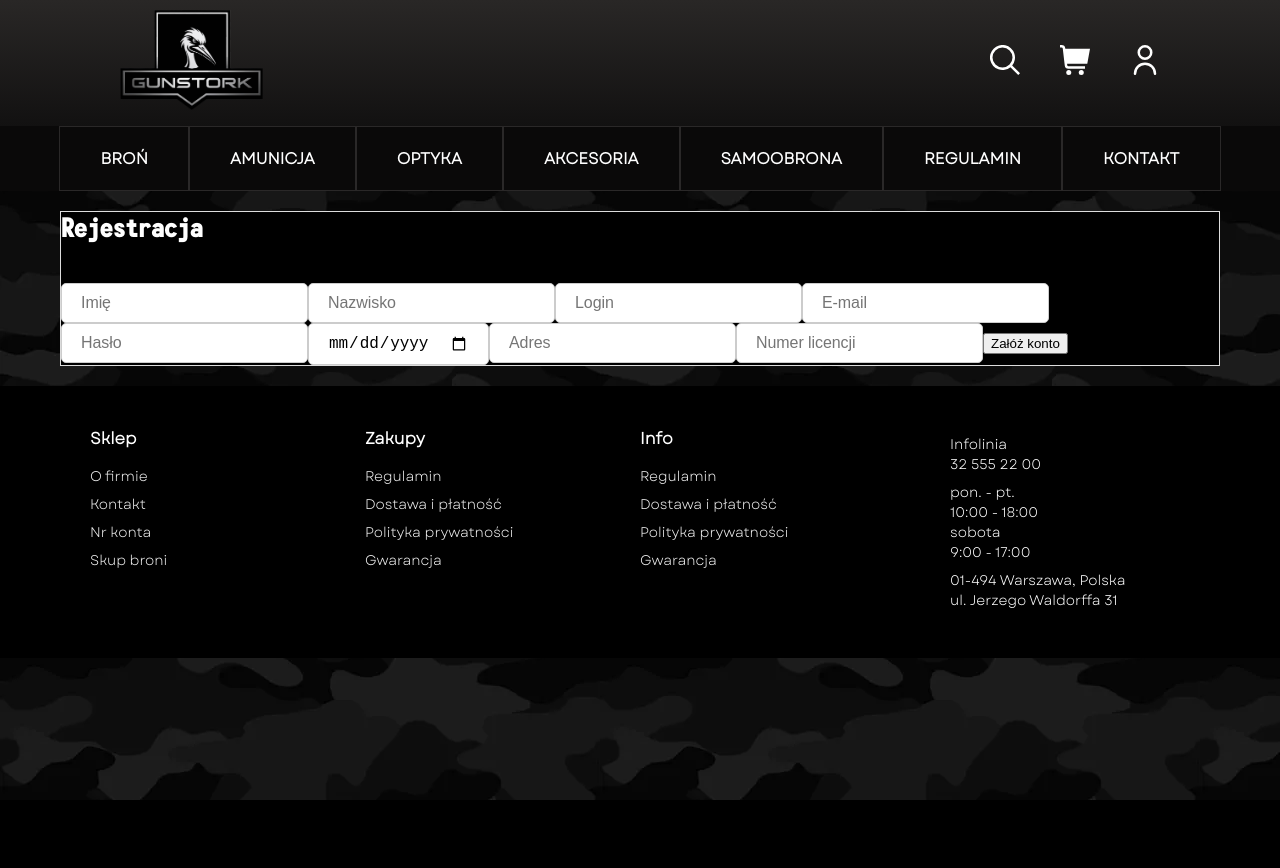
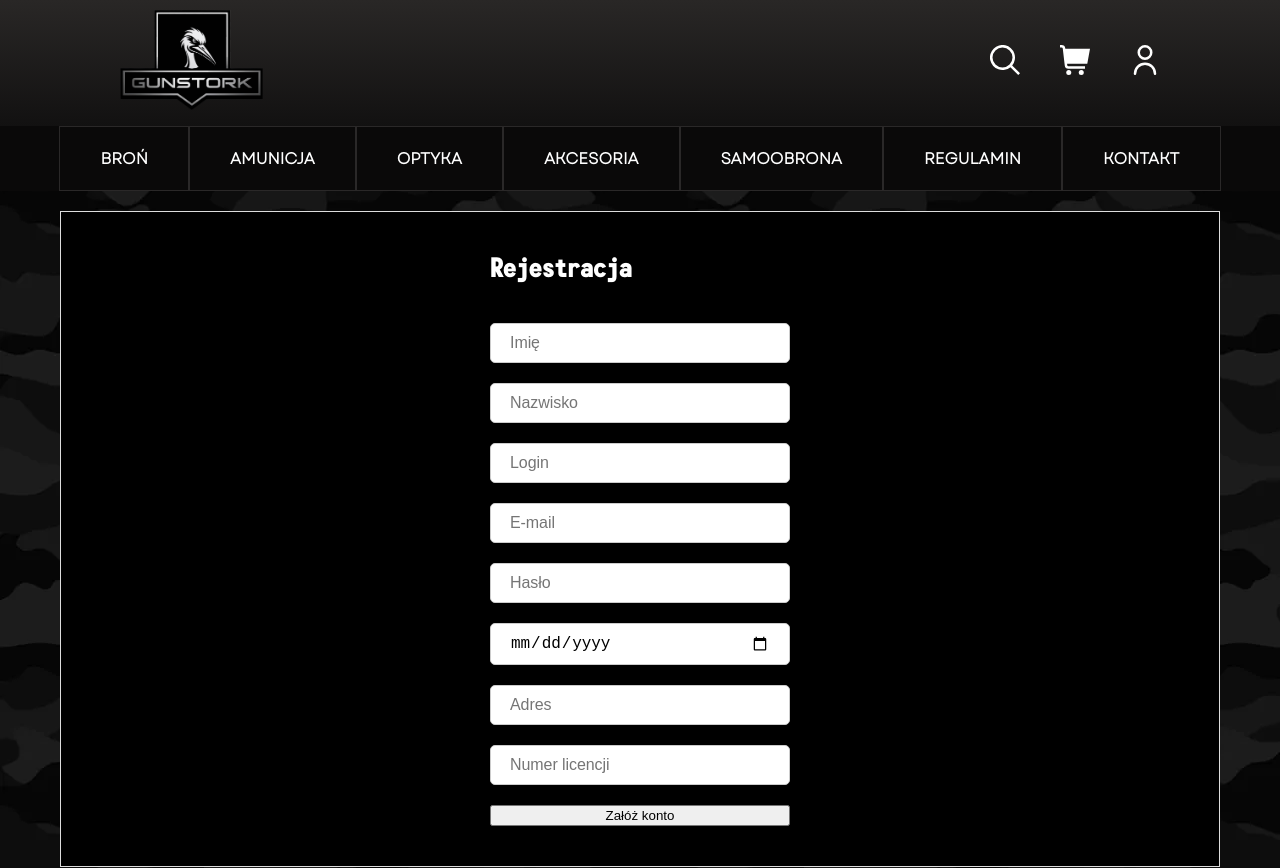
Before and after one commit to BocianRocky/GunStork, a React (Create React App) app in the folder gunstork-frontend/: page /rejestracja in a window 1280 px wide. Shown: the top 868 px of the page. Before the commit the page ends 800 px from the top, so only its background shows below. Built offline with nearby package versions, Linux system fonts and the light colour scheme.

Commit message:
change Register.css

```diff
--- a/gunstork-frontend/src/styles/Register.css
+++ b/gunstork-frontend/src/styles/Register.css
@@ -0,0 +1,21 @@
+.log-reg-container{
+    display: flex;
+    justify-content: center;
+}
+.login-area{
+    min-width: 300px;
+}
+.register-form{
+    display: flex;
+    justify-content: center;
+    width: 100%;
+    flex-direction: column;
+    gap: 20px;
+}
+.register-form input{
+    width: 100%;
+    box-sizing: border-box;
+}
+.reg-area{
+    margin: 40px 0;
+}
```
